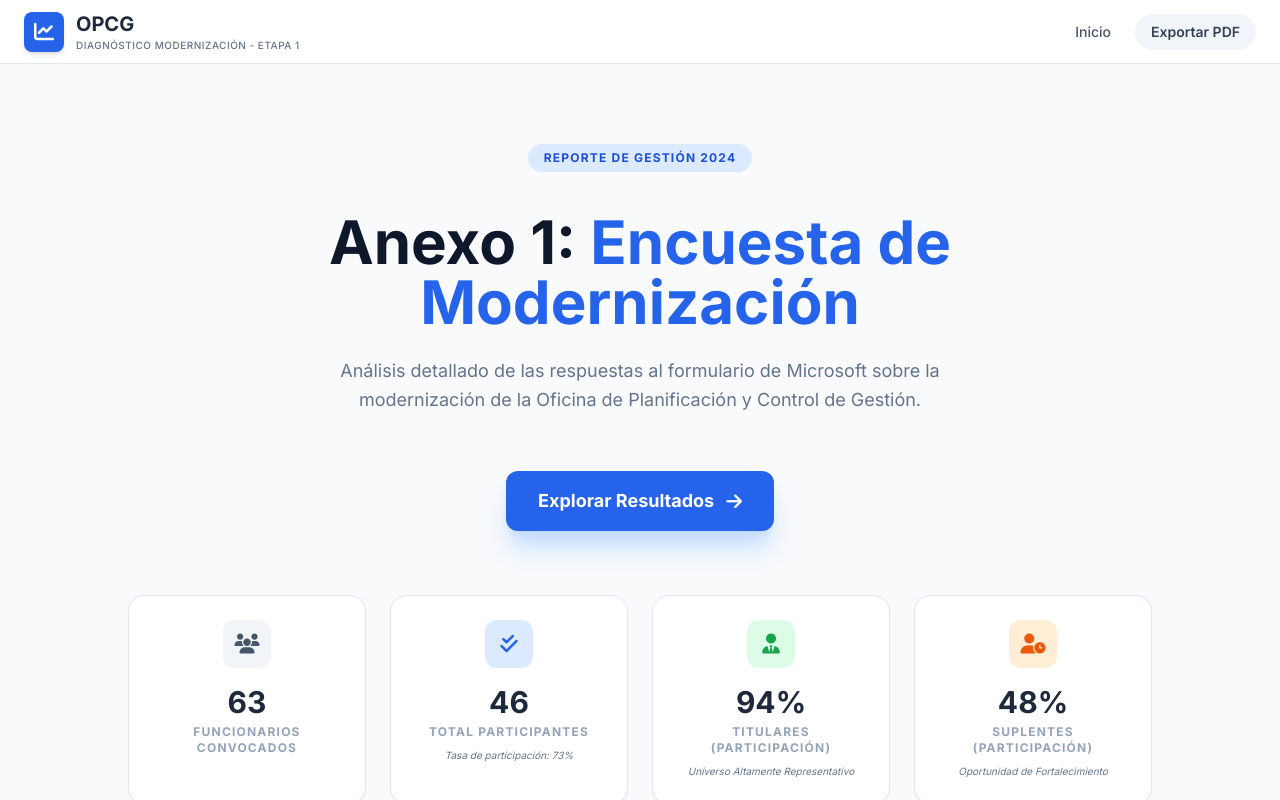
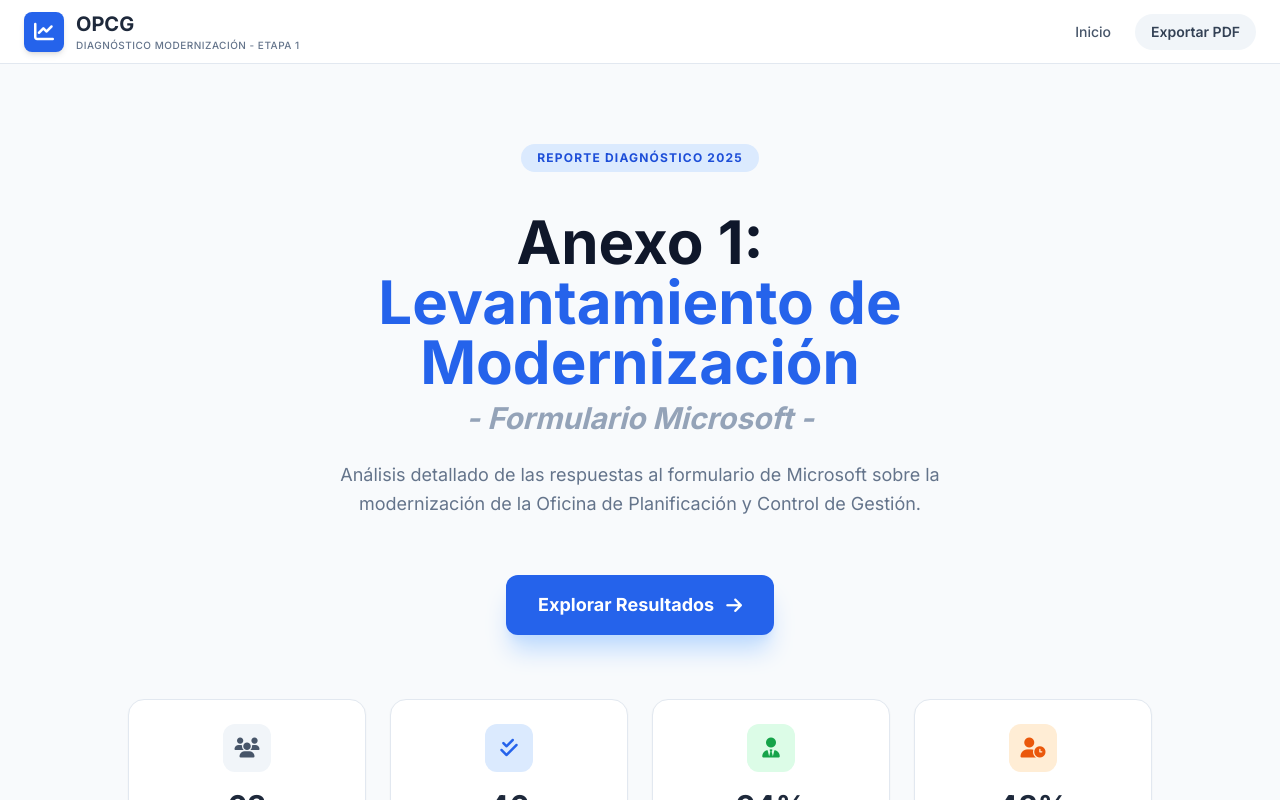
Before and after one commit to PauGuSe/OPCG, a React (Vite) app: page / in a window 1280 px wide. Shown: the top 800 px of the page. Built offline with nearby package versions, Linux system fonts and the light colour scheme.

Commit message:
Add files via upload

```diff
--- a/src/views/Home.tsx
+++ b/src/views/Home.tsx
@@ -13,10 +13,11 @@ const Home: React.FC<HomeProps> = ({ onStart, stats }) => {
       {/* Hero Section */}
       <div className="text-center mb-16 space-y-6 max-w-2xl">
         <div className="inline-block px-4 py-1.5 bg-blue-100 text-blue-700 rounded-full text-xs font-bold uppercase tracking-widest mb-4">
-          Reporte de Gestión 2024
+          Reporte Diagnóstico 2025
         </div>
         <h1 className="text-5xl md:text-6xl font-black text-slate-900 leading-tight">
-          Anexo 1: <span className="text-blue-600">Encuesta de Modernización</span>
+          Anexo 1: <span className="text-blue-600">Levantamiento de Modernización</span>
+          <span className="block text-2xl md:text-3xl text-slate-400 mt-2 font-bold italic">- Formulario Microsoft -</span>
         </h1>
         <p className="text-lg text-slate-500 leading-relaxed">
           Análisis detallado de las respuestas al formulario de Microsoft sobre la modernización de la Oficina de Planificación y Control de Gestión.
```
